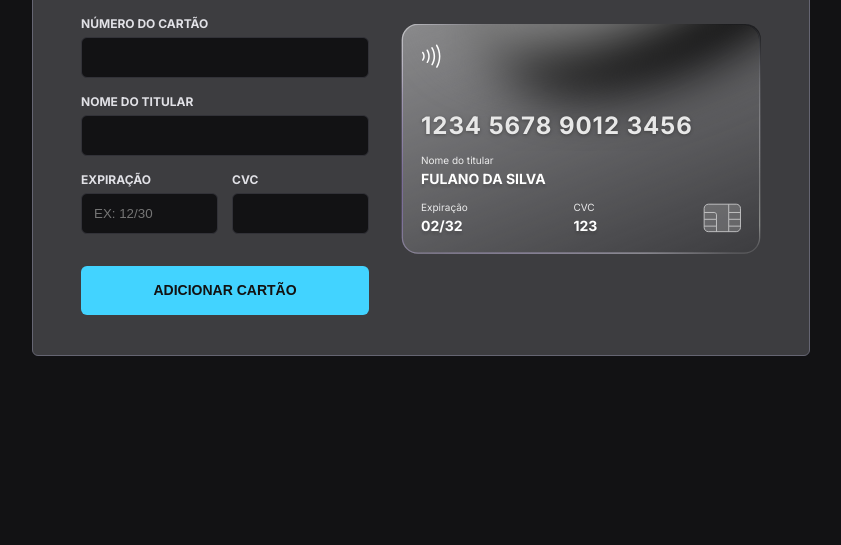
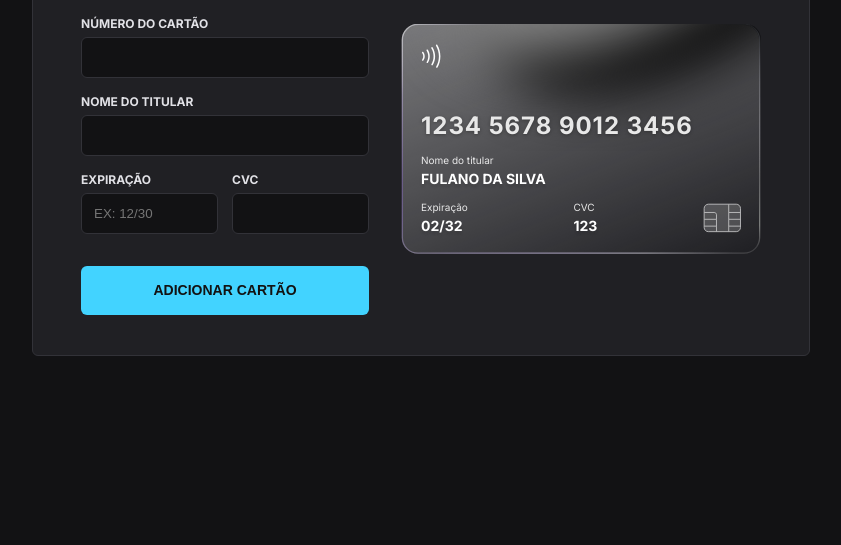
Before and after one commit to Ali550n/explorer-lab-01, a website built with Vite: page index.html in a window 1280 px wide. Shown: the part 255-800 px from the top of the page, without its empty margins (219-1060 px from the left). Built offline with nearby package versions, Linux system fonts and the light colour scheme.

Commit message:
update-backgroup-color2

```diff
--- a/src/css/base.css
+++ b/src/css/base.css
@@ -41,8 +41,8 @@ body {
   margin: 0 auto;
 
   padding: 2.8rem 6rem 4rem;
-  background: #3d3d40;
-  border: 0.1rem solid #656572;
+  background: #202024;
+  border: 0.1rem solid #323238;
   border-radius: 0.6rem;
 }
 
```
